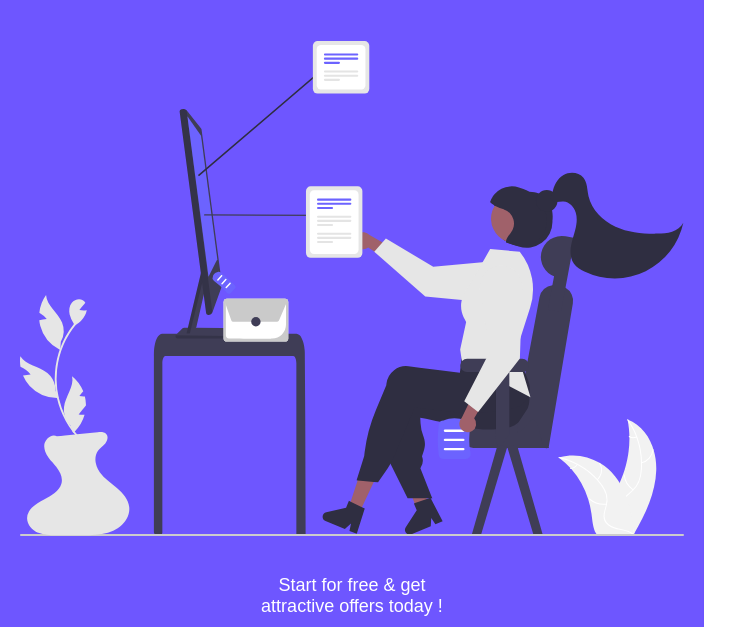
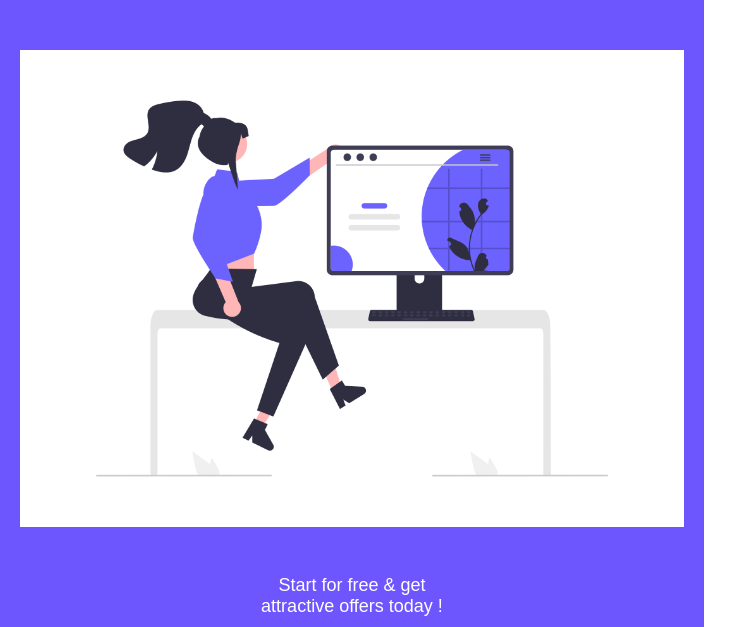
Before and after one commit to TrekHub/form-validation, a website: page index.html in a window 1280 px wide. Shown: the part 312-939 px from the top of the page, 0-749 px from the left. Drawn offline with nearby package versions, Linux system fonts and the light colour scheme.

Commit message:
fix the image

```diff
--- a/styles/signUp.css
+++ b/styles/signUp.css
@@ -35,7 +35,7 @@ body {
 }
 
 .image {
-  background-image: url("../assets/images/image.svg");
+  background-image: url("../assets/images/image2.png");
   background-repeat: no-repeat;
   background-size: contain;
   background-position: center;
```
